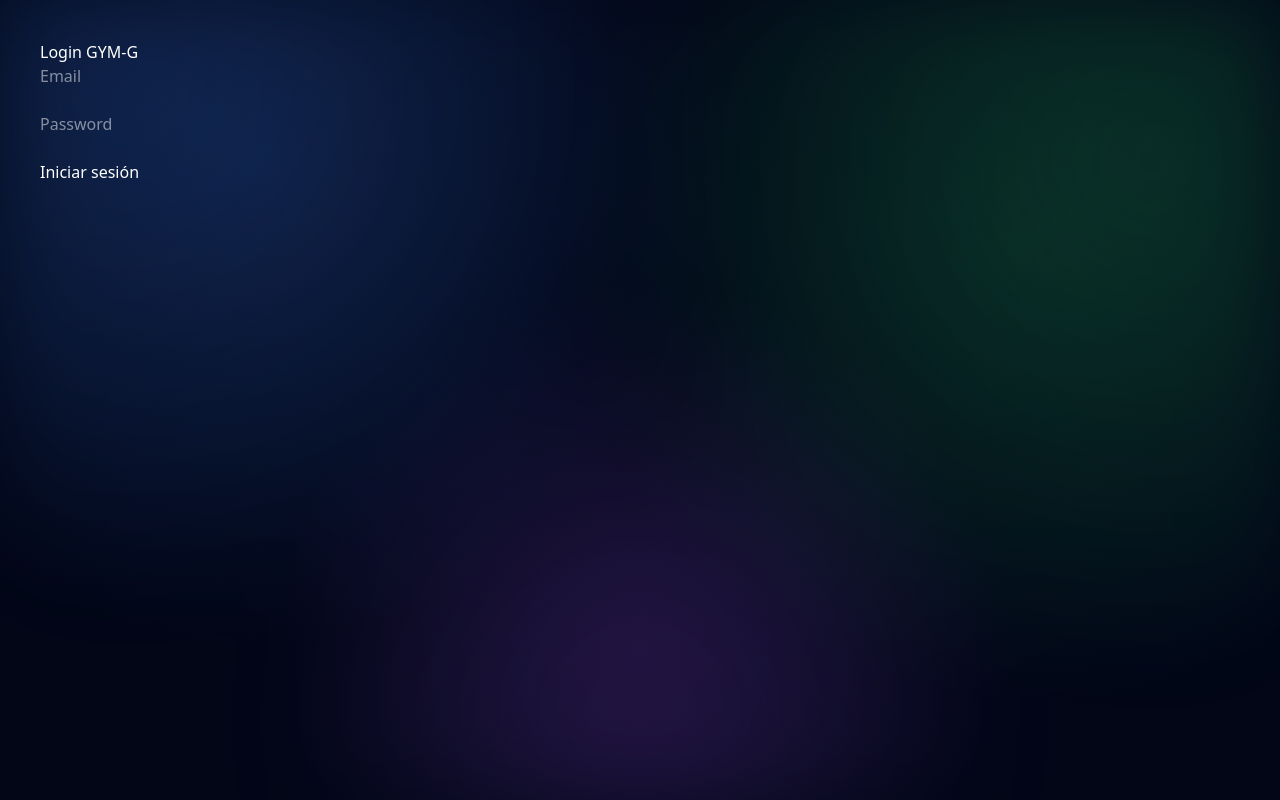
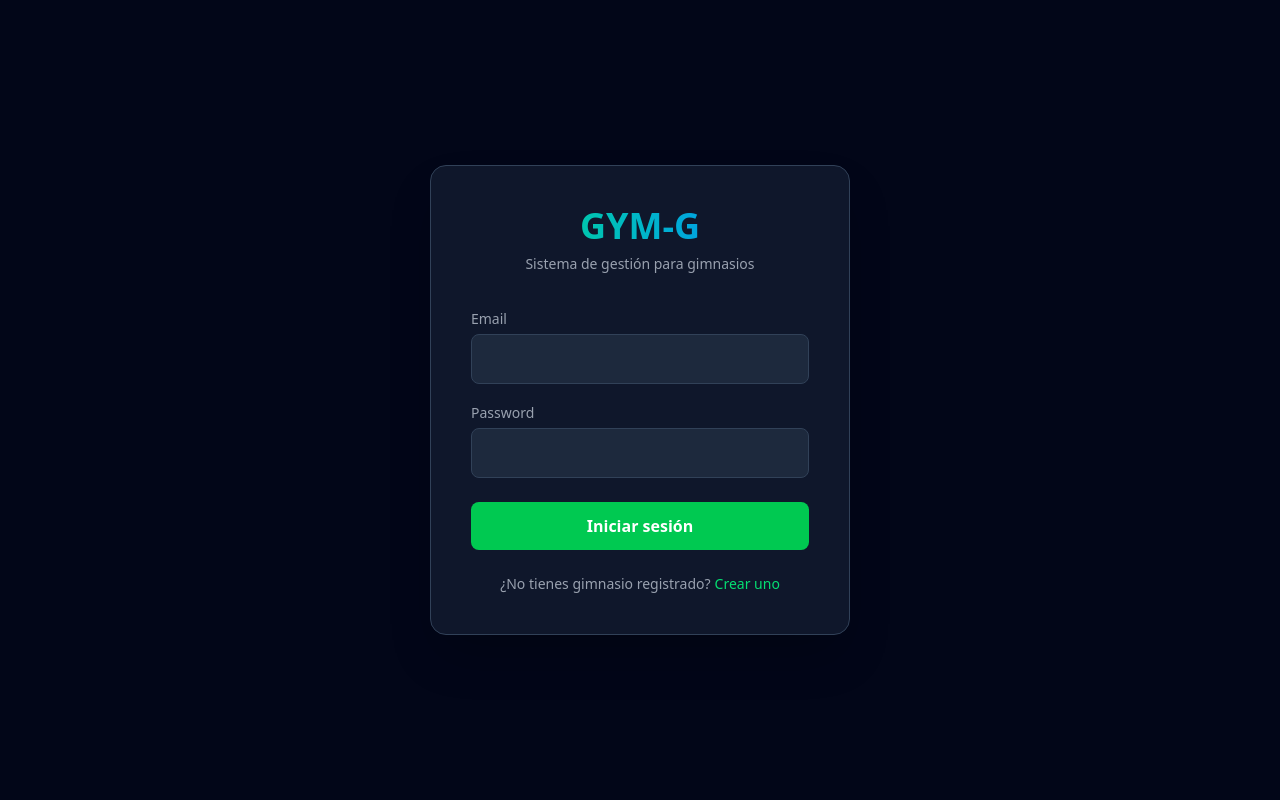
Before and after one commit to gerardofagoaga19/gym-g, a Next.js app: page /login in a window 1280 px wide. Built offline with nearby package versions, Linux system fonts and the light colour scheme.

Commit message:
remove menu principal button

```diff
--- a/app/login/page.tsx
+++ b/app/login/page.tsx
@@ -1,94 +1,123 @@
-"use client";
+"use client"
 
-import { useState } from "react";
+import { useState } from "react"
+import { useRouter } from "next/navigation"
 
-export default function Login() {
+export default function LoginPage() {
 
-  const [email, setEmail] = useState("");
-  const [password, setPassword] = useState("");
-  const [loading, setLoading] = useState(false);
+  const router = useRouter()
 
-  const handleLogin = async () => {
+  const [email,setEmail] = useState("")
+  const [password,setPassword] = useState("")
 
-    if (!email || !password) {
-      alert("Completa todos los campos");
-      return;
-    }
+  const login = async () => {
 
-    setLoading(true);
-
-    try {
-
-      const res = await fetch("/api/auth/login", {
-        method: "POST",
-        headers: {
-          "Content-Type": "application/json",
+    const res = await fetch("/api/auth/login",{
+      method:"POST",
+      headers:{
+        "Content-Type":"application/json"
       },
-        body: JSON.stringify({
+      body:JSON.stringify({
         email,
         password
-        }),
-      });
+      })
+    })
 
-      const data = await res.json();
+    const data = await res.json()
 
-      if (res.ok && data.token) {
+    if(res.ok){
 
-        localStorage.setItem("token", data.token);
-        localStorage.setItem("role", data.role);
-        localStorage.setItem("gymId", data.gymId);
+      localStorage.setItem("token",data.token)
+      localStorage.setItem("role",data.role)
+      localStorage.setItem("gymId",data.gymId)
 
-        document.cookie = `token=${data.token}; path=/`
+      router.push("/dashboard")
 
-        alert("Login correcto");
+    }else{
 
-        window.location.href = "/dashboard";
-
-      } else {
-
-        alert(data.message || "Credenciales incorrectas");
+      alert(data.error || "Error al iniciar sesión")
 
     }
 
-    } catch (error) {
-
-      console.error("Error login:", error);
-      alert("Error del servidor");
-
   }
 
-    setLoading(false);
-  };
+  return(
 
-  return (
+  <div className="min-h-screen flex items-center justify-center bg-slate-950 text-white">
 
-    <div style={{ padding: 40 }}>
+    <div className="bg-slate-900 border border-slate-700 rounded-2xl p-10 w-[420px] shadow-2xl">
 
-      <h1>Login GYM-G</h1>
+      {/* LOGO */}
+      <div className="text-center mb-8">
+
+        <h1 className="text-4xl font-bold bg-gradient-to-r from-green-400 to-blue-500 bg-clip-text text-transparent">
+          GYM-G
+        </h1>
+
+        <p className="text-gray-400 text-sm mt-2">
+          Sistema de gestión para gimnasios
+        </p>
+
+      </div>
+
+      {/* INPUT EMAIL */}
+      <div className="mb-4">
+
+        <label className="text-sm text-gray-400">
+          Email
+        </label>
 
         <input
-        placeholder="Email"
+        type="email"
         value={email}
-        onChange={(e) => setEmail(e.target.value)}
+        onChange={(e)=>setEmail(e.target.value)}
+        className="w-full mt-1 p-3 rounded-lg bg-slate-800 border border-slate-700 focus:outline-none focus:border-green-500"
         />
 
-      <br /><br />
+      </div>
+
+      {/* INPUT PASSWORD */}
+      <div className="mb-6">
+
+        <label className="text-sm text-gray-400">
+          Password
+        </label>
 
         <input
         type="password"
-        placeholder="Password"
         value={password}
-        onChange={(e) => setPassword(e.target.value)}
+        onChange={(e)=>setPassword(e.target.value)}
+        className="w-full mt-1 p-3 rounded-lg bg-slate-800 border border-slate-700 focus:outline-none focus:border-green-500"
         />
 
-      <br /><br />
+      </div>
 
-      <button onClick={handleLogin} disabled={loading}>
-        {loading ? "Entrando..." : "Iniciar sesión"}
+      {/* BOTON LOGIN */}
+      <button
+      onClick={login}
+      className="w-full bg-green-500 hover:bg-green-600 py-3 rounded-lg font-semibold transition"
+      >
+        Iniciar sesión
+      </button>
+
+      {/* REGISTER */}
+      <div className="text-center mt-6 text-sm text-gray-400">
+
+        ¿No tienes gimnasio registrado?
+
+        <button
+        onClick={()=>router.push("/register-gym")}
+        className="text-green-400 ml-1 hover:underline"
+        >
+          Crear uno
         </button>
 
       </div>
 
-  );
+    </div>
+
+  </div>
+
+  )
 
 }
```
Lines whose indentation alone changed are shown as unchanged.
